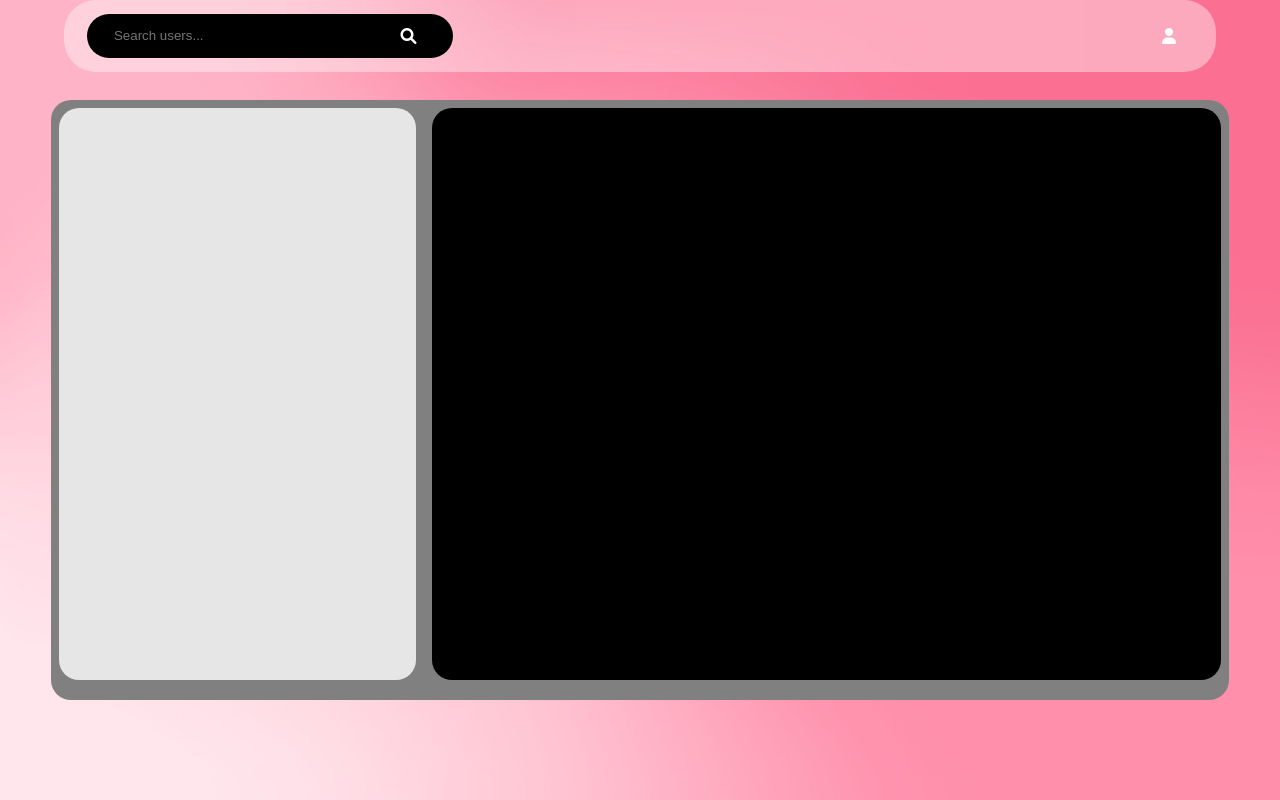
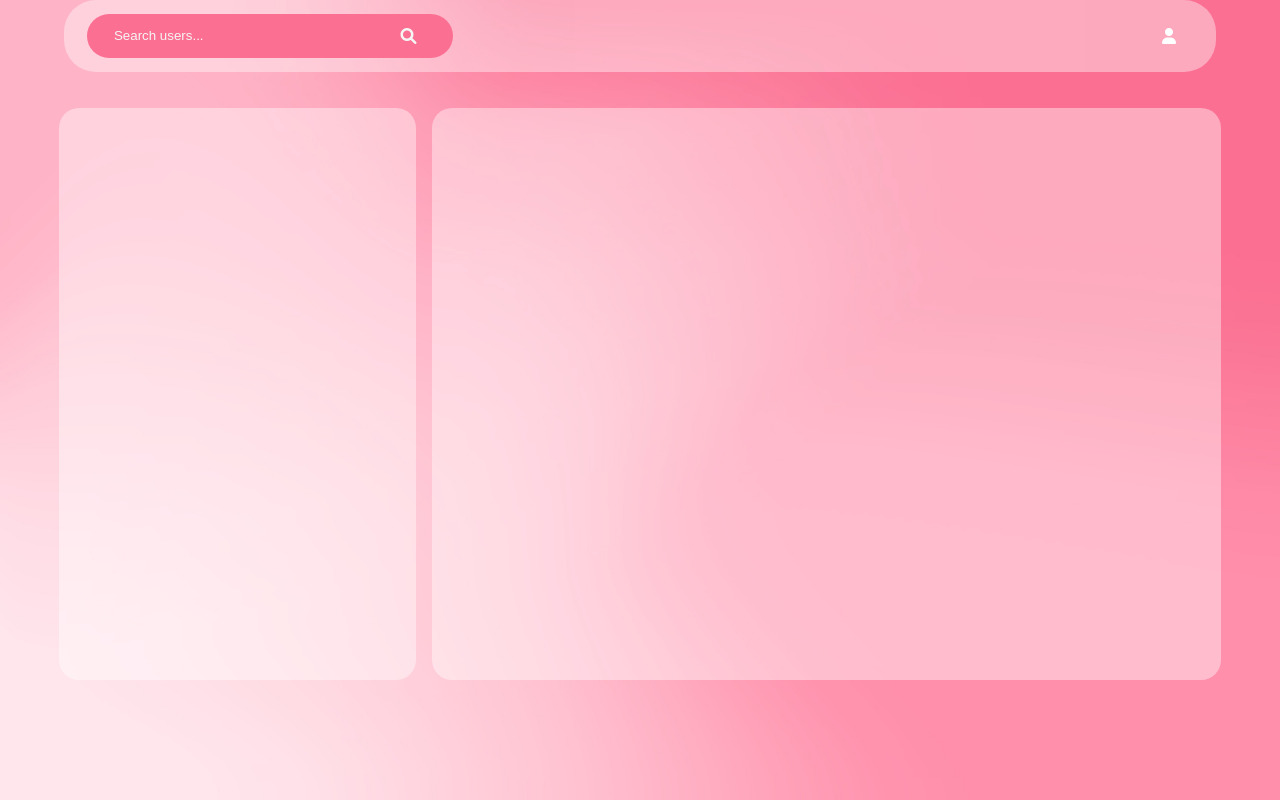
Before and after one commit to irmelap2412/react-app, a React (Create React App) app: page / in a window 1280 px wide. Built offline with nearby package versions, Linux system fonts and the light colour scheme.

Commit message:
Edit colors

```diff
--- a/public/index.html
+++ b/public/index.html
@@ -25,7 +25,7 @@
       work correctly both with client-side routing and a non-root public URL.
       Learn how to configure a non-root public URL by running `npm run build`.
     -->
-    <title>React App</title>
+    <title>WooHoo</title>
   </head>
   <body>
     <noscript>You need to enable JavaScript to run this app.</noscript>
--- a/src/App.css
+++ b/src/App.css
@@ -1,33 +1,3 @@
-.App {
-  text-align: center;
-}
-
-.App-logo {
-  height: 40vmin;
-  pointer-events: none;
-}
-
-@media (prefers-reduced-motion: no-preference) {
-  .App-logo {
-    animation: App-logo-spin infinite 20s linear;
-  }
-}
-
-.App-header {
-  background-color: #282c34;
-  min-height: 100vh;
-  display: flex;
-  flex-direction: column;
-  align-items: center;
-  justify-content: center;
-  font-size: calc(10px + 2vmin);
-  color: white;
-}
-
-.App-link {
-  color: #61dafb;
-}
-
 .container {
   width: 100%;
   height: 100vh;
@@ -74,7 +44,6 @@
   align-items: flex-start;
   height: 75%;
   width: 92%;
-  background-color: gray;
   flex-direction: row;
   border-radius: 20px;
 
@@ -83,7 +52,7 @@
 .mainLeft{
 
   padding: 1rem;
-  background-color: rgba(255, 255, 255, 0.8);
+  background-color:  rgba(255, 255, 255, 0.4);
   margin: 0.5rem;
   border-radius: 8px;
   width: 30%;
@@ -94,7 +63,7 @@
 .mainRight{
 
   padding: 1rem;
-  background-color: black;
+  background-color:  rgba(255, 255, 255, 0.4);
   margin: 0.5rem;
   border-radius: 8px;
   width: 70%;
--- a/src/components/Searchbar.css
+++ b/src/components/Searchbar.css
@@ -1,27 +1,32 @@
-.searchbar{
+.searchbar {
   width: 30%; /* Širina searchbar-a */
   display: flex;
   align-items: center; /* Vertikalno centriranje unutar searchbar-a */
-    background-color: black;
-    color: #fff;
+  background-color: rgba(251, 111, 146, 255);
+  color: whitesmoke;
   height: 80%; /* Visina searchbar-a */
   border-radius: 2rem;
   margin-left: 2%; /* Razmak od leve strane navbara */
   padding: 0 10px; /* Unutrašnji razmak za sadržaj */
-
 }
 
-  .searchbar input{
+.searchbar input {
   width: 80%; /* Širina searchbar-a */
   display: flex;
   align-items: center; /* Vertikalno centriranje unutar searchbar-a */
-    background-color: black;
-    color: #fff;
+  background-color: rgba(251, 111, 146, 255);
+  color: white;
   height: 80%; /* Visina searchbar-a */
   border-radius: 2rem;
   margin-left: 2%; /* Razmak od leve strane navbara */
   padding: 0 10px; /* Unutrašnji razmak za sadržaj */
   border: none;
+  font-weight: bold;
+}
+
+.searchbar input::placeholder {
+  color: whitesmoke;
+  font-weight:normal;
 }
 
 .searchbar input:focus {
@@ -30,6 +35,6 @@
   box-shadow: none; /* Remove any shadow if present */
 }
 
-#searchbtn{
+#searchbtn {
   cursor: pointer;
 }
```
Also changed, not shown: public/dating_app_background.jpg (deleted), 1 other file (tests, documents, lock files or other folders). Lines whose indentation alone changed are shown as unchanged.
